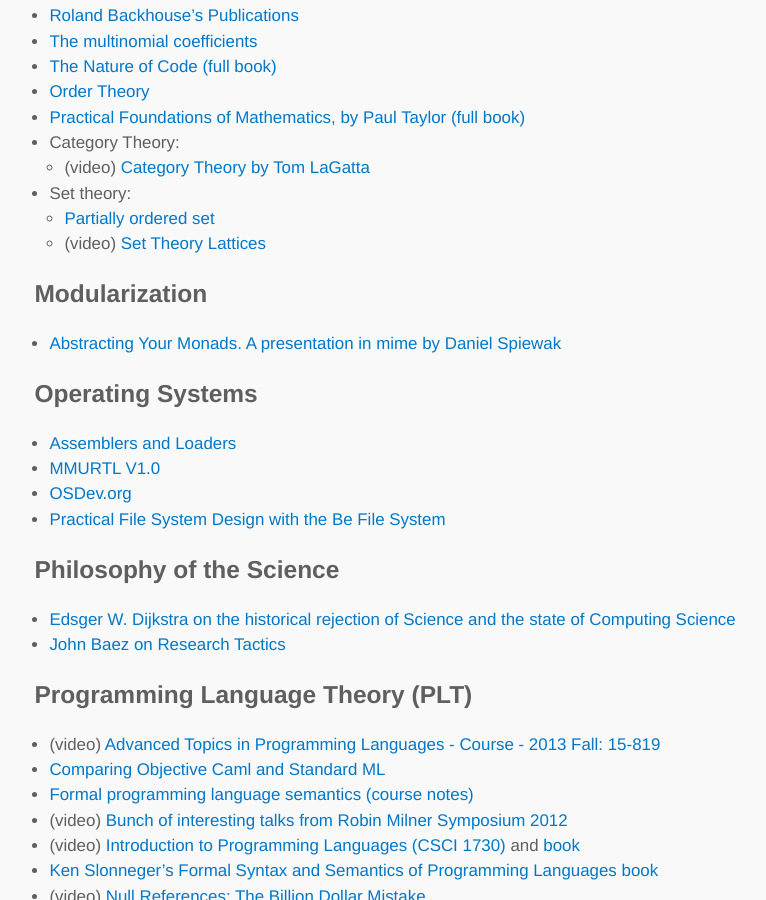
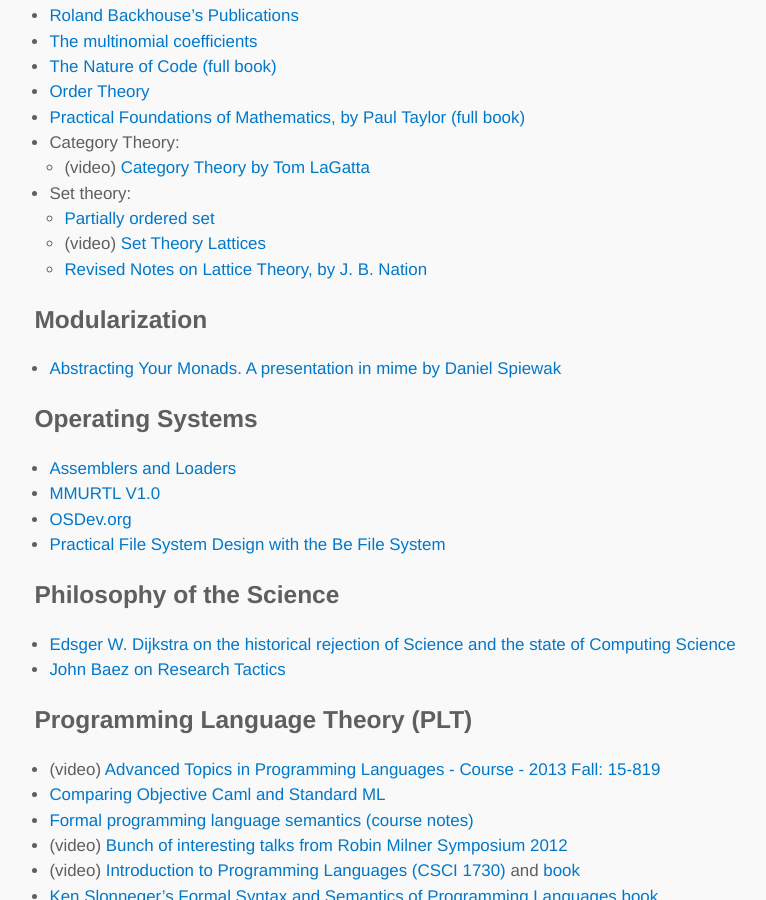
Before and after one commit to lambdatoast/lambdatoast.github.com, a Jekyll site: the page built from cs-resources/index.md, in a window 1280 px wide and 900 px high, scrolled down 5744 px. Shown: the whole window, without its empty margins (200-966 px from the left). Built offline with Jekyll 4.4.1, drawn with Linux system fonts in a browser that asks for light colours.

Commit message:
Add Revised Notes on Lattice Theory, by J. B. Nation to cs-resources.

```diff
--- a/cs-resources/index.md
+++ b/cs-resources/index.md
@@ -211,6 +211,7 @@
   - Set theory:
     + [Partially ordered set](https://www.princeton.edu/~achaney/tmve/wiki100k/docs/Partially_ordered_set.html)
     + (video) [Set Theory Lattices](https://www.youtube.com/watch?v=PulDFSXsBKo)
+    + [Revised Notes on Lattice Theory, by J. B. Nation](http://www.math.hawaii.edu/~jb/books.html)
 
 ## Modularization
   - [Abstracting Your Monads. A presentation in mime by Daniel Spiewak](https://dl.dropboxusercontent.com/u/1679797/ScalaSyd/presentation.scala)
```
